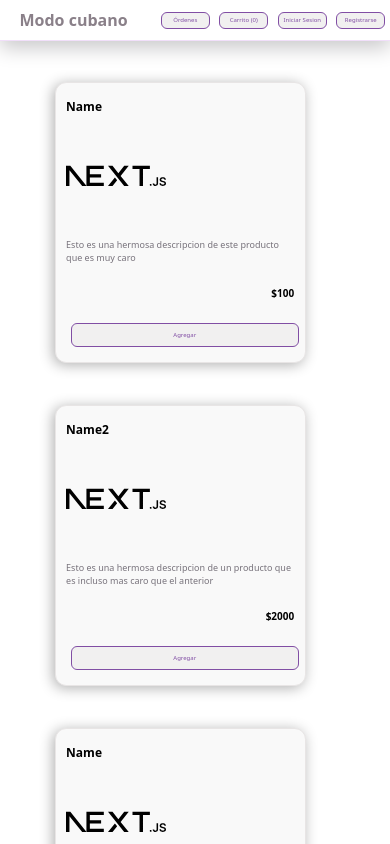
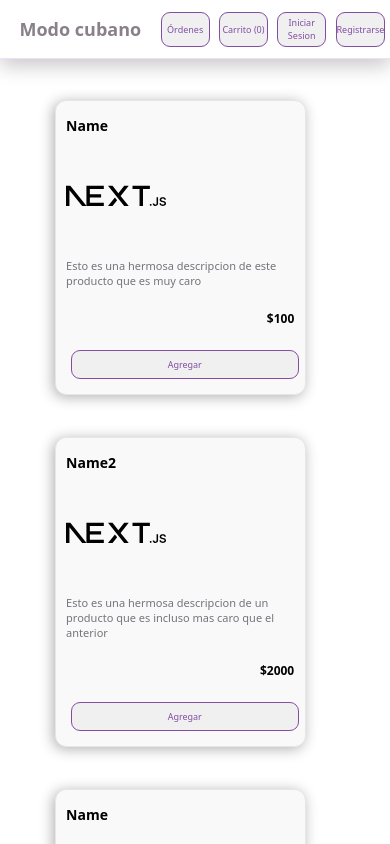
Before and after one commit to frankperez-github/modo-cubano, a Next.js app: page / in a window 390 px wide. Shown: the top 844 px of the page. Built offline with nearby package versions, Linux system fonts and the light colour scheme.

Commit message:
mobile version

```diff
--- a/src/styles/globals.css
+++ b/src/styles/globals.css
@@ -326,26 +326,26 @@ td
 @media (max-width: 420px) {
 
   h1{
-    font-size: 16px;
+    font-size: 18px;
   }
   h2
   {
-    font-size: 12px;
+    font-size: 14px;
   }
   h3, tr, td
   {
-    font-size: 10px;
+    font-size: 12px;
   }
   input
   {
-    font-size: 8px;
+    font-size: 10px;
   }
   p, a, button
   {
-    font-size: 9px;
+    font-size: 11px;
   }
   button
   {
-    font-size: 6px;
+    font-size: 9px;
   }
 }
```
